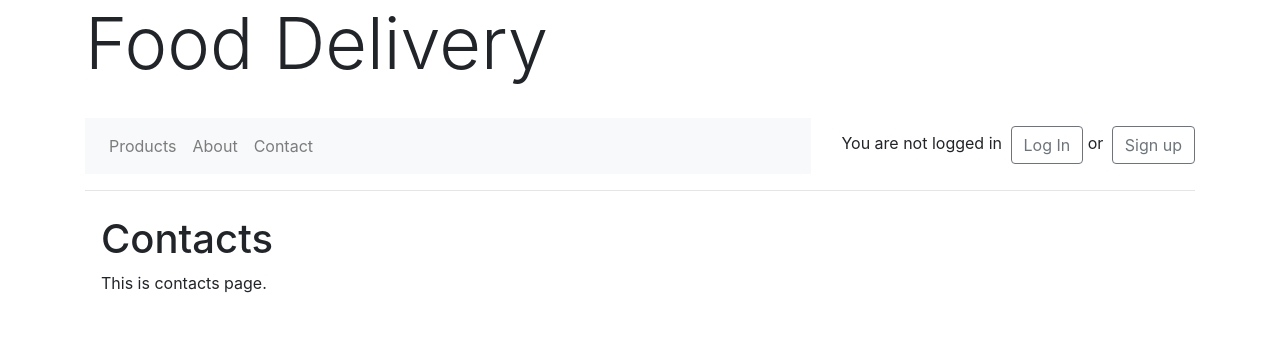
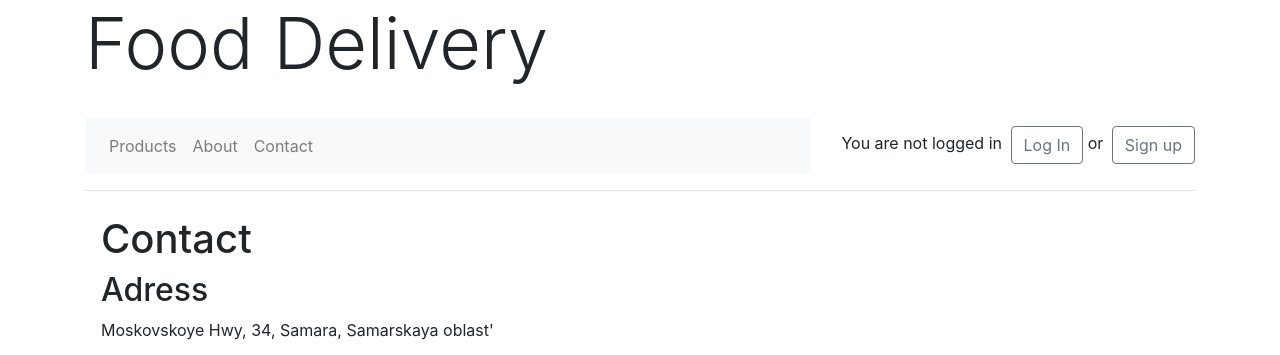
Before and after one commit to algorithm-ssau/food-delivery, a Django app: page /contact/ in a window 1280 px wide. Shown: the top 355 px of the page. Before the commit the page ends 293 px from the top, so only its background shows below. Run offline with Django 3.2, Linux system fonts and the light colour scheme; some libraries are stand-ins or nearby versions.

Commit message:
Added google map to 'Contact' page

```diff
--- a/src/templates/contacts.html
+++ b/src/templates/contacts.html
@@ -1,6 +1,8 @@
 {% extends 'base.html' %}
 
 {% block content %}
-	<h1>Contacts</h1>
-	<p>This is contacts page.</p>
+	<h1>Contact</h1>
+	<h2>Adress</h2>
+	<p>Moskovskoye Hwy, 34, Samara, Samarskaya oblast'</p>
+	<p align="center"><iframe src="https://www.google.com/maps/embed?pb=!1m18!1m12!1m3!1d4778.496286873549!2d50.17136323488768!3d53.213399!2m3!1f0!2f0!3f0!3m2!1i1024!2i768!4f13.1!3m3!1m2!1s0x41661eb14dc34549%3A0x463a4a86f357f5d2!2sSamara+University!5e0!3m2!1sen!2sru!4v1559756447913!5m2!1sen!2sru" width="600" height="450" frameborder="0" style="border:0" allowfullscreen align="middle"></iframe></p>
 {% endblock %}
```
